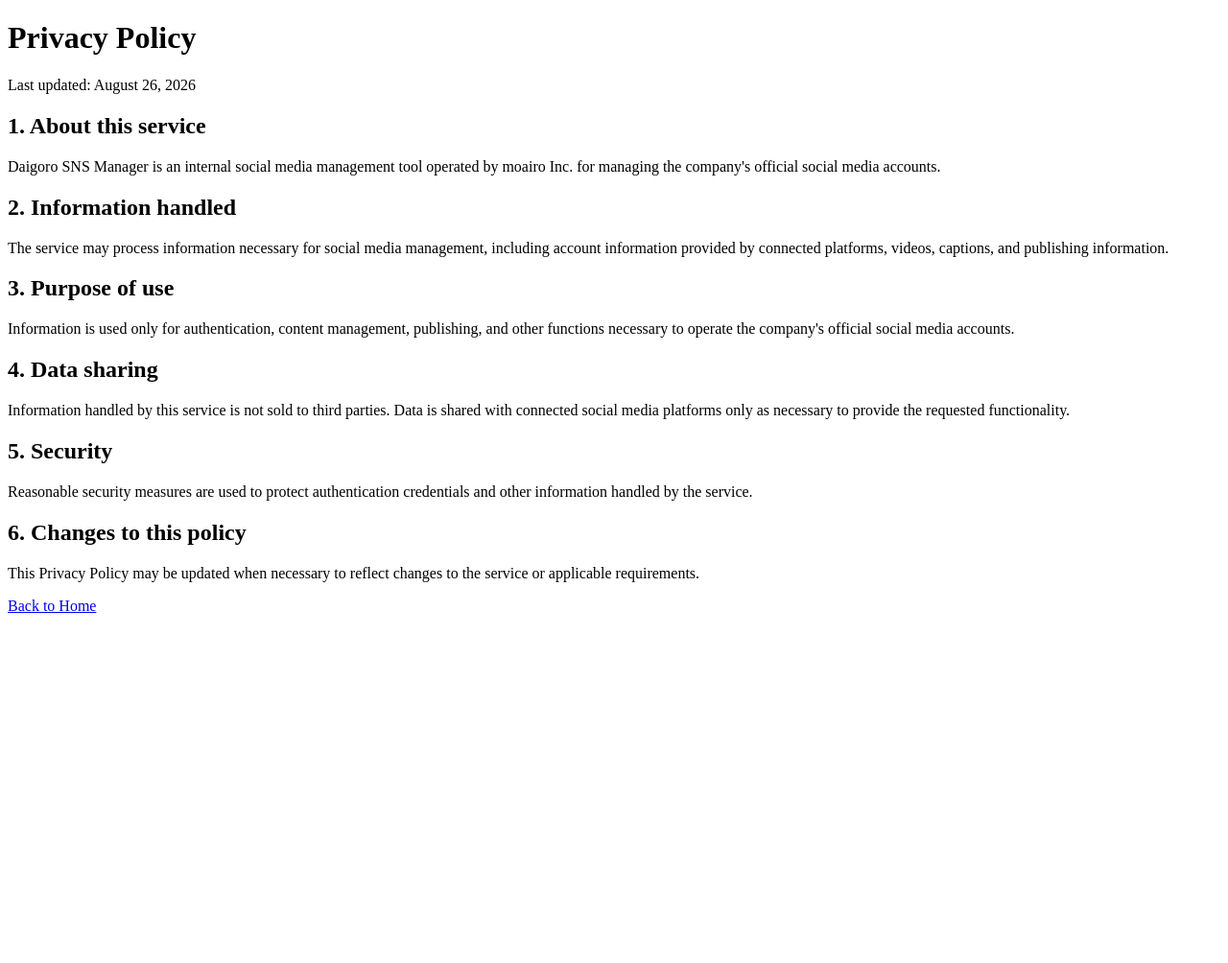
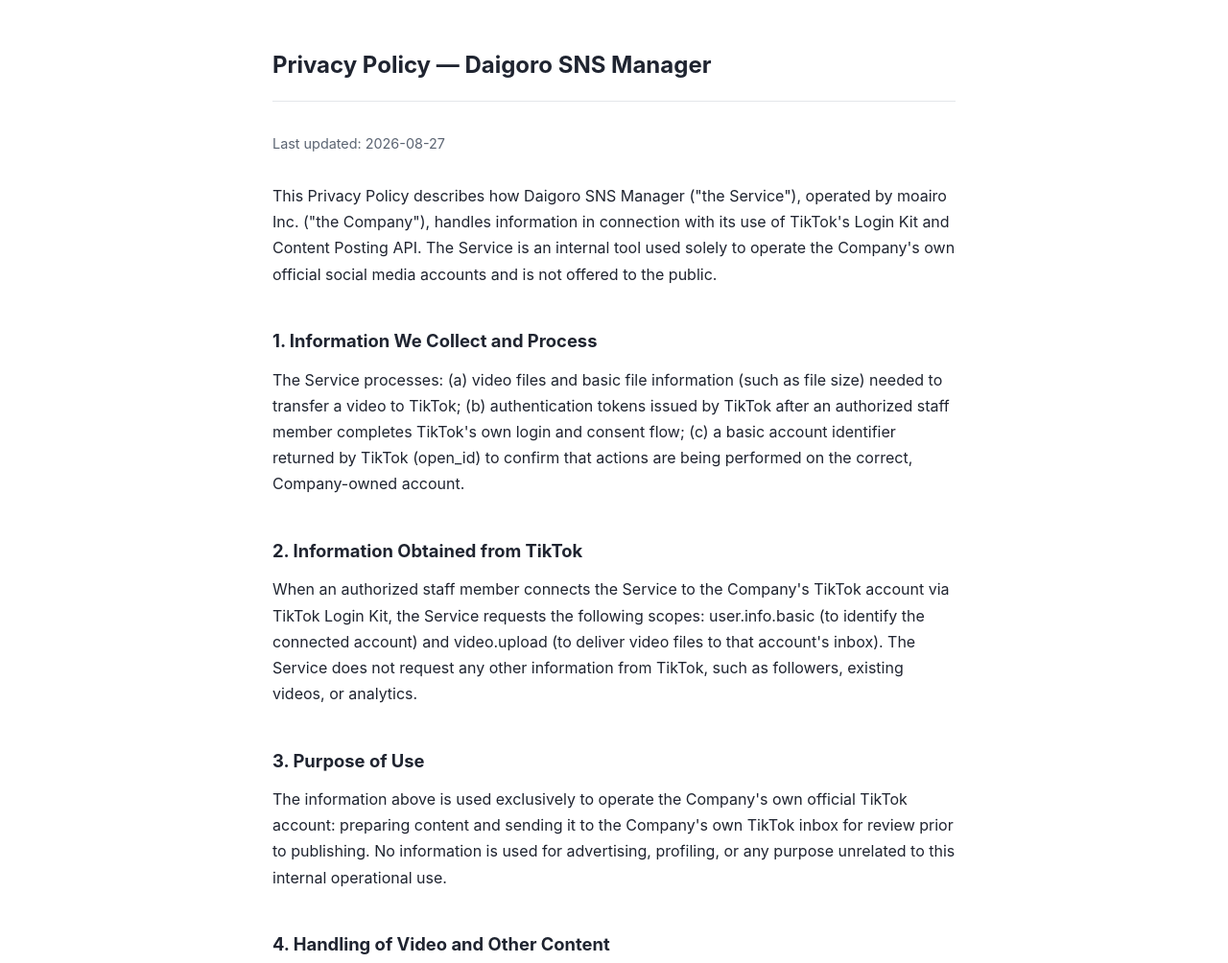
Before and after one commit to moairo-daigoro/moairo-daigoro.github.io, a plain HTML site: page privacy.html in a window 1280 px wide. Shown: the top 1004 px of the page at 96% size. Before the commit the page ends 800 px from the top, so only its background shows below. Drawn offline with Linux system fonts and the light colour scheme.

Commit message:
Add files via upload

```diff
--- a/privacy.html
+++ b/privacy.html
@@ -1,55 +1,57 @@
-<!DOCTYPE html>
+<!doctype html>
 <html lang="en">
 <head>
-  <meta charset="UTF-8">
-  <meta name="viewport" content="width=device-width, initial-scale=1.0">
-  <title>Privacy Policy - Daigoro SNS Manager</title>
+<meta charset="utf-8">
+<meta name="viewport" content="width=device-width, initial-scale=1">
+<title>Privacy Policy — Daigoro SNS Manager</title>
+<link rel="stylesheet" href="style.css">
 </head>
 <body>
-  <h1>Privacy Policy</h1>
+<div class="page">
 
-  <p>Last updated: August 26, 2026</p>
+<header class="site-header">
+<h1>Privacy Policy — Daigoro SNS Manager</h1>
+</header>
 
-  <h2>1. About this service</h2>
-  <p>
-    Daigoro SNS Manager is an internal social media management tool
-    operated by moairo Inc. for managing the company's official
-    social media accounts.
-  </p>
+<p class="meta">Last updated: 2026-08-27</p>
 
-  <h2>2. Information handled</h2>
-  <p>
-    The service may process information necessary for social media
-    management, including account information provided by connected
-    platforms, videos, captions, and publishing information.
-  </p>
+<p>This Privacy Policy describes how Daigoro SNS Manager ("the Service"), operated by moairo Inc. ("the Company"), handles information in connection with its use of TikTok's Login Kit and Content Posting API. The Service is an internal tool used solely to operate the Company's own official social media accounts and is not offered to the public.</p>
 
-  <h2>3. Purpose of use</h2>
-  <p>
-    Information is used only for authentication, content management,
-    publishing, and other functions necessary to operate the company's
-    official social media accounts.
-  </p>
+<h2>1. Information We Collect and Process</h2>
+<p>The Service processes: (a) video files and basic file information (such as file size) needed to transfer a video to TikTok; (b) authentication tokens issued by TikTok after an authorized staff member completes TikTok's own login and consent flow; (c) a basic account identifier returned by TikTok (open_id) to confirm that actions are being performed on the correct, Company-owned account.</p>
 
-  <h2>4. Data sharing</h2>
-  <p>
-    Information handled by this service is not sold to third parties.
-    Data is shared with connected social media platforms only as
-    necessary to provide the requested functionality.
-  </p>
+<h2>2. Information Obtained from TikTok</h2>
+<p>When an authorized staff member connects the Service to the Company's TikTok account via TikTok Login Kit, the Service requests the following scopes: user.info.basic (to identify the connected account) and video.upload (to deliver video files to that account's inbox). The Service does not request any other information from TikTok, such as followers, existing videos, or analytics.</p>
 
-  <h2>5. Security</h2>
-  <p>
-    Reasonable security measures are used to protect authentication
-    credentials and other information handled by the service.
-  </p>
+<h2>3. Purpose of Use</h2>
+<p>The information above is used exclusively to operate the Company's own official TikTok account: preparing content and sending it to the Company's own TikTok inbox for review prior to publishing. No information is used for advertising, profiling, or any purpose unrelated to this internal operational use.</p>
 
-  <h2>6. Changes to this policy</h2>
-  <p>
-    This Privacy Policy may be updated when necessary to reflect
-    changes to the service or applicable requirements.
-  </p>
+<h2>4. Handling of Video and Other Content</h2>
+<p>Video files are stored locally on the Company's own equipment before being sent to TikTok. Files sent via the Content Posting API (video.upload) are delivered only to the inbox/draft area of the Company's own, already-authorized TikTok account. The Service does not publish this content automatically; publishing is always performed manually by an authorized staff member within the TikTok app itself.</p>
 
-  <p><a href="index.html">Back to Home</a></p>
+<h2>5. Third-Party Disclosure</h2>
+<p>The Company does not sell, rent, or otherwise disclose the information described in this policy to any third party, except as necessary to communicate with TikTok's own servers as part of the API calls described above, or as required by law.</p>
+
+<h2>6. Data Sharing with External Services</h2>
+<p>Beyond the direct communication with TikTok necessary to deliver video content as described above, the Service does not share data with any other external service or platform.</p>
+
+<h2>7. Management of Credentials and Tokens</h2>
+<p>Authentication credentials (Client Key, Client Secret) and access/refresh tokens issued by TikTok are stored exclusively in the macOS Keychain on the Company's own equipment. They are never stored in plain text files, source code, version control systems, or any location outside the Keychain, and are never displayed in logs or shared with any party.</p>
+
+<h2>8. Retention / Deletion</h2>
+<p>Tokens are retained only as long as necessary to operate the Service and are replaced automatically when TikTok issues a refreshed token. An authorized staff member may revoke the Service's access at any time via TikTok's own account settings, or by removing the corresponding credentials from the Keychain.</p>
+
+<h2>9. Security</h2>
+<p>Access to the Service and the equipment on which it runs is limited to authorized Company personnel. Credentials are managed using the operating system's secure credential storage (Keychain) rather than plain configuration files.</p>
+
+<h2>10. Changes to This Policy</h2>
+<p>The Company may update this Privacy Policy to reflect changes in the Service or applicable requirements. The current version is always available at this URL.</p>
+
+<footer class="site-footer">
+<a href="index.html">Back to Home</a>
+<a href="terms.html">Terms of Service</a>
+</footer>
+
+</div>
 </body>
 </html>
--- /dev/null
+++ b/style.css
@@ -0,0 +1,76 @@
+:root {
+  --bg: #ffffff;
+  --text: #1f2430;
+  --muted: #5b6472;
+  --accent: #2f5d8a;
+  --border: #e3e6ea;
+}
+
+* {
+  box-sizing: border-box;
+}
+
+body {
+  margin: 0;
+  background: var(--bg);
+  color: var(--text);
+  font-family: -apple-system, BlinkMacSystemFont, "Segoe UI", Helvetica, Arial, sans-serif;
+  line-height: 1.7;
+}
+
+.page {
+  max-width: 760px;
+  margin: 0 auto;
+  padding: 48px 24px 64px;
+}
+
+header.site-header {
+  border-bottom: 1px solid var(--border);
+  padding-bottom: 16px;
+  margin-bottom: 32px;
+}
+
+header.site-header h1 {
+  font-size: 1.5rem;
+  margin: 0;
+}
+
+h2 {
+  font-size: 1.15rem;
+  margin-top: 2.2em;
+  margin-bottom: 0.6em;
+}
+
+p {
+  margin: 0 0 1em;
+}
+
+.meta {
+  color: var(--muted);
+  font-size: 0.9rem;
+  margin-bottom: 2em;
+}
+
+a {
+  color: var(--accent);
+  text-decoration: none;
+}
+
+a:hover {
+  text-decoration: underline;
+}
+
+footer.site-footer {
+  border-top: 1px solid var(--border);
+  margin-top: 48px;
+  padding-top: 20px;
+  font-size: 0.95rem;
+}
+
+footer.site-footer a {
+  margin-right: 20px;
+}
+
+ul {
+  padding-left: 1.2em;
+}
```
Also changed, not shown: index.html (+28 -19 lines), terms.html (+31 -28 lines).
